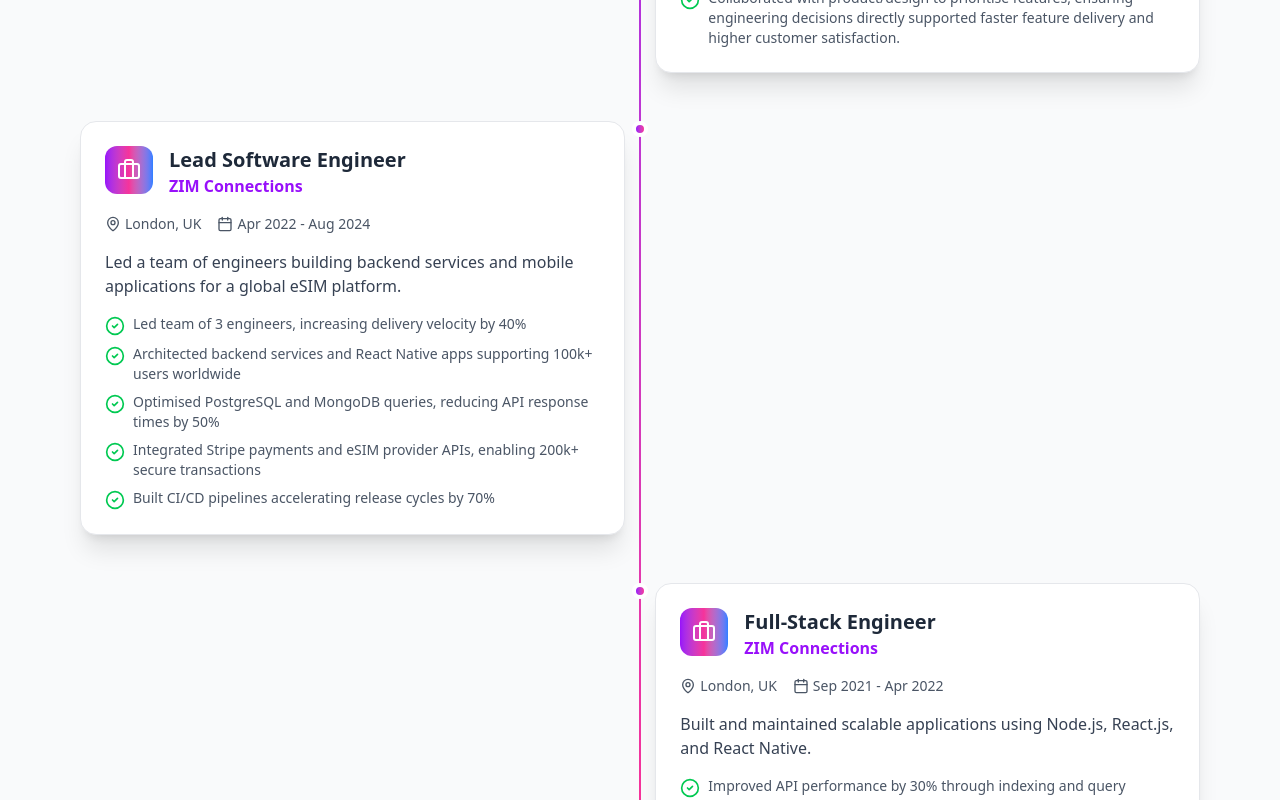
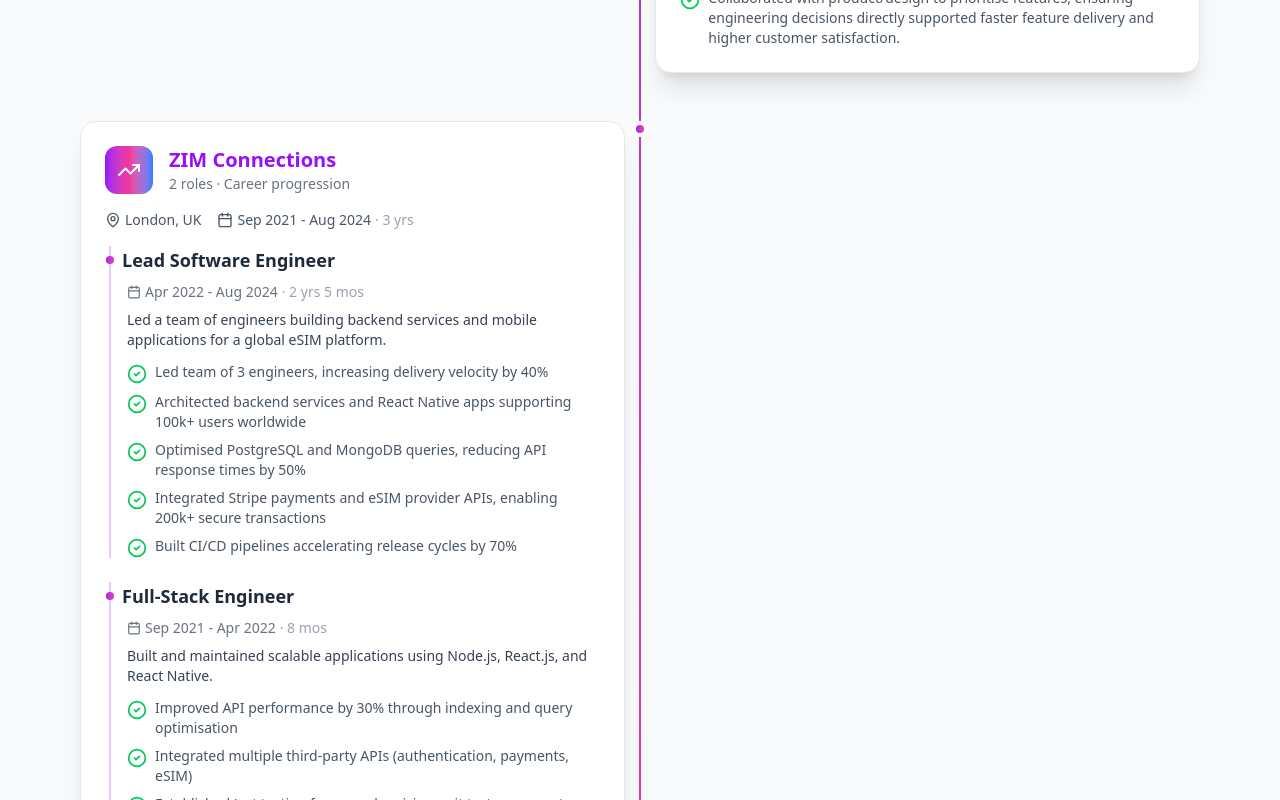
Before and after one commit to ahmadAlMezaal/portfolio-website, a Next.js app: page / in a window 1280 px wide. Shown: the part 2800-3600 px from the top of the page. Built offline with nearby package versions, Linux system fonts and the light colour scheme.

Commit message:
feat: add role progression for experience component (#2)

```diff
--- a/src/components/Experience.tsx
+++ b/src/components/Experience.tsx
@@ -3,8 +3,90 @@
 import { motion } from "framer-motion";
 import { useInView } from "framer-motion";
 import { useRef } from "react";
-import { Briefcase, MapPin, Calendar, CheckCircle2 } from "lucide-react";
+import { Briefcase, MapPin, Calendar, CheckCircle2, TrendingUp, ExternalLink } from "lucide-react";
 import { experiences } from "@/lib/data";
+import type { Experience as ExperienceType, ExperienceRole } from "@/lib/data.types";
+
+// Helper to check if experience has multiple roles
+function hasMultipleRoles(exp: ExperienceType): exp is ExperienceType & { roles: ExperienceRole[] } {
+  return Array.isArray(exp.roles) && exp.roles.length > 0;
+}
+
+// Helper to get the overall period for multi-role experiences
+function getOverallPeriod(roles: ExperienceRole[]): string {
+  if (roles.length === 0) return "";
+  const lastRole = roles[roles.length - 1];
+  const firstRole = roles[0];
+  const startYear = lastRole.period.split(" - ")[0];
+  const endYear = firstRole.period.split(" - ")[1] || "Present";
+  return `${startYear} - ${endYear}`;
+}
+
+// Helper to calculate duration from period string (e.g., "Apr 2022 - Aug 2024")
+function calculateDuration(period: string): string {
+  const months: Record<string, number> = {
+    Jan: 0, Feb: 1, Mar: 2, Apr: 3, May: 4, Jun: 5,
+    Jul: 6, Aug: 7, Sep: 8, Oct: 9, Nov: 10, Dec: 11,
+  };
+
+  const parts = period.split(" - ");
+  if (parts.length !== 2) return "";
+
+  const parseDate = (dateStr: string): Date | null => {
+    if (dateStr === "Present") {
+      return new Date();
+    }
+    const [monthStr, yearStr] = dateStr.trim().split(" ");
+    const month = months[monthStr];
+    const year = parseInt(yearStr, 10);
+    if (month === undefined || isNaN(year)) return null;
+    return new Date(year, month);
+  };
+
+  const startDate = parseDate(parts[0]);
+  const endDate = parseDate(parts[1]);
+
+  if (!startDate || !endDate) return "";
+
+  let totalMonths = (endDate.getFullYear() - startDate.getFullYear()) * 12;
+  totalMonths += endDate.getMonth() - startDate.getMonth();
+  totalMonths += 1; // Include the start month (LinkedIn-style)
+  totalMonths = Math.max(1, totalMonths); // At least 1 month
+
+  const years = Math.floor(totalMonths / 12);
+  const remainingMonths = totalMonths % 12;
+
+  if (years === 0) {
+    return `${remainingMonths} mo${remainingMonths !== 1 ? "s" : ""}`;
+  } else if (remainingMonths === 0) {
+    return `${years} yr${years !== 1 ? "s" : ""}`;
+  } else {
+    return `${years} yr${years !== 1 ? "s" : ""} ${remainingMonths} mo${remainingMonths !== 1 ? "s" : ""}`;
+  }
+}
+
+// Company name component with optional link
+function CompanyName({ name, url, isMultiRole }: { name: string; url?: string; isMultiRole: boolean }) {
+  const baseClasses = isMultiRole
+    ? "text-xl font-bold text-purple-600 dark:text-purple-400"
+    : "text-purple-600 dark:text-purple-400 font-semibold";
+
+  if (url) {
+    return (
+      <a
+        href={url}
+        target="_blank"
+        rel="noopener noreferrer"
+        className={`${baseClasses} inline-flex items-center gap-1.5 hover:text-purple-700 dark:hover:text-purple-300 transition-colors group/link`}
+      >
+        {name}
+        <ExternalLink className="w-4 h-4 opacity-0 -translate-y-0.5 group-hover/link:opacity-100 group-hover/link:translate-y-0 transition-all duration-200" />
+      </a>
+    );
+  }
+
+  return <span className={baseClasses}>{name}</span>;
+}
 
 export default function Experience() {
   const ref = useRef(null);
@@ -23,6 +105,57 @@
   const itemVariants = {
     hidden: { opacity: 0, y: 30 },
     visible: { opacity: 1, y: 0 },
+  };
+
+  // Render a single role's content (achievements and description)
+  const renderRoleContent = (
+    role: { title: string; period: string; description: string; achievements: string[] },
+    expIndex: number,
+    roleIndex: number = 0,
+    isMultiRole: boolean = false
+  ) => {
+    const duration = calculateDuration(role.period);
+
+    return (
+      <div className={isMultiRole ? "pl-4 border-l-2 border-purple-500/30 ml-1" : ""}>
+        {isMultiRole && (
+          <div className="flex items-center gap-2 mb-2">
+            <div className="w-2 h-2 rounded-full bg-gradient-to-r from-purple-600 to-pink-500 -ml-[21px]" />
+            <h4 className="text-lg font-semibold text-gray-800 dark:text-white">
+              {role.title}
+            </h4>
+          </div>
+        )}
+        {isMultiRole && (
+          <div className="flex items-center gap-1 mb-2 text-sm text-gray-500 dark:text-gray-400">
+            <Calendar className="w-3.5 h-3.5" />
+            <span>{role.period}</span>
+            {duration && (
+              <span className="text-gray-400 dark:text-gray-500">· {duration}</span>
+            )}
+          </div>
+        )}
+        <p className={`text-gray-700 dark:text-gray-300 ${isMultiRole ? "text-sm mb-3" : "mb-4"}`}>
+          {role.description}
+        </p>
+        <div className="space-y-2">
+          {role.achievements.map((achievement, achIndex) => (
+            <motion.div
+              key={achIndex}
+              className="flex items-start gap-2"
+              initial={{ opacity: 0, x: -10 }}
+              animate={isInView ? { opacity: 1, x: 0 } : {}}
+              transition={{ delay: 0.5 + expIndex * 0.2 + roleIndex * 0.15 + achIndex * 0.1 }}
+            >
+              <CheckCircle2 className="w-5 h-5 text-green-500 shrink-0 mt-0.5" />
+              <span className="text-sm text-gray-600 dark:text-gray-400">
+                {achievement}
+              </span>
+            </motion.div>
+          ))}
+        </div>
+      </div>
+    );
   };
 
   return (
@@ -53,7 +186,14 @@
 
             {/* Experience Items */}
             <div className="space-y-12">
-              {experiences.map((exp, index) => (
+              {experiences.map((exp, index) => {
+                const isMultiRole = hasMultipleRoles(exp);
+                const displayPeriod = isMultiRole
+                  ? getOverallPeriod(exp.roles!)
+                  : exp.period || "";
+                const totalDuration = calculateDuration(displayPeriod);
+
+                return (
                   <motion.div
                     key={index}
                     variants={itemVariants}
@@ -82,15 +222,28 @@
                         {/* Header */}
                         <div className="flex items-start gap-4 mb-4">
                           <div className="p-3 rounded-xl bg-gradient-to-r from-purple-600 via-pink-500 to-blue-500 text-white shrink-0">
+                            {isMultiRole ? (
+                              <TrendingUp className="w-6 h-6" />
+                            ) : (
                               <Briefcase className="w-6 h-6" />
+                            )}
                           </div>
                           <div>
+                            {isMultiRole ? (
+                              <>
+                                <CompanyName name={exp.company} url={exp.companyUrl} isMultiRole={true} />
+                                <p className="text-sm text-gray-500 dark:text-gray-400">
+                                  {exp.roles!.length} roles · Career progression
+                                </p>
+                              </>
+                            ) : (
+                              <>
                                 <h3 className="text-xl font-bold text-gray-800 dark:text-white group-hover:text-purple-700 dark:group-hover:text-purple-300 transition-colors">
                                   {exp.title}
                                 </h3>
-                          <p className="text-purple-600 dark:text-purple-400 font-semibold">
-                            {exp.company}
-                          </p>
+                                <CompanyName name={exp.company} url={exp.companyUrl} isMultiRole={false} />
+                              </>
+                            )}
                           </div>
                         </div>
 
@@ -102,39 +255,43 @@
                           </div>
                           <div className="flex items-center gap-1">
                             <Calendar className="w-4 h-4" />
-                          <span>{exp.period}</span>
+                            <span>{displayPeriod}</span>
+                            {totalDuration && (
+                              <span className="text-gray-400 dark:text-gray-500">· {totalDuration}</span>
+                            )}
                           </div>
                         </div>
 
-                      {/* Description */}
-                      <p className="text-gray-700 dark:text-gray-300 mb-4">
-                        {exp.description}
-                      </p>
-
-                      {/* Achievements */}
-                      <div className="space-y-2">
-                        {exp.achievements.map((achievement, achIndex) => (
-                          <motion.div
-                            key={achIndex}
-                            className="flex items-start gap-2"
-                            initial={{ opacity: 0, x: -10 }}
-                            animate={isInView ? { opacity: 1, x: 0 } : {}}
-                            transition={{ delay: 0.5 + index * 0.2 + achIndex * 0.1 }}
-                          >
-                            <CheckCircle2 className="w-5 h-5 text-green-500 shrink-0 mt-0.5" />
-                            <span className="text-sm text-gray-600 dark:text-gray-400">
-                              {achievement}
-                            </span>
-                          </motion.div>
+                        {/* Content - Single Role vs Multiple Roles */}
+                        {isMultiRole ? (
+                          <div className="space-y-6">
+                            {exp.roles!.map((role, roleIndex) => (
+                              <div key={roleIndex}>
+                                {renderRoleContent(role, index, roleIndex, true)}
+                              </div>
                             ))}
                           </div>
+                        ) : (
+                          renderRoleContent(
+                            {
+                              title: exp.title || "",
+                              period: exp.period || "",
+                              description: exp.description || "",
+                              achievements: exp.achievements || [],
+                            },
+                            index,
+                            0,
+                            false
+                          )
+                        )}
                       </motion.div>
                     </div>
 
                     {/* Spacer for alternating layout */}
                     <div className="hidden md:block md:w-1/2" />
                   </motion.div>
-              ))}
+                );
+              })}
             </div>
           </div>
         </motion.div>
--- a/src/lib/data.config.example.ts
+++ b/src/lib/data.config.example.ts
@@ -106,13 +106,45 @@
   // ---------------------------------------------------------------------------
   // WORK EXPERIENCE (most recent first)
   // ---------------------------------------------------------------------------
+  // You can use either:
+  // 1. Single role format (title, period, description, achievements)
+  // 2. Multiple roles format (roles array) - for promotions at same company
   experiences: [
+    // Example: Multiple roles at same company (promotions)
     {
-      title: "Job Title",
-      company: "Company Name",
-      location: "City, Country or Remote",
-      period: "YYYY - Present",
-      description: "Brief description of your role and responsibilities.",
+      company: "Tech Company Inc.",
+      companyUrl: "https://techcompany.com", // Optional: link to company website
+      location: "San Francisco, CA",
+      roles: [
+        {
+          title: "Lead Software Engineer",
+          period: "2023 - Present",
+          description: "Leading a team of 5 engineers on the core platform.",
+          achievements: [
+            "Promoted to lead after demonstrating technical excellence",
+            "Mentored 3 junior developers",
+            "Architected new microservices infrastructure",
+          ],
+        },
+        {
+          title: "Software Engineer",
+          period: "2021 - 2023",
+          description: "Full-stack development on the main product.",
+          achievements: [
+            "Built key features that increased user engagement by 40%",
+            "Reduced API response times by 60%",
+            "Introduced automated testing practices",
+          ],
+        },
+      ],
+    },
+    // Example: Single role at a company
+    {
+      title: "Junior Developer",
+      company: "Startup Co.",
+      location: "Remote",
+      period: "2019 - 2021",
+      description: "Full-stack web development for early-stage startup.",
       achievements: [
         "Key achievement #1",
         "Key achievement #2",
--- a/src/lib/data.config.ts
+++ b/src/lib/data.config.ts
@@ -103,6 +103,7 @@
         { name: "React", level: 88 },
         { name: "React Native", level: 85 },
         { name: "Redux", level: 82 },
+        { name: "Next.js", level: 60 },
       ],
     },
   ],
@@ -114,6 +115,7 @@
     {
       title: "Senior Software Engineer",
       company: "Shuffle Finance",
+      companyUrl: "https://getshuffle.co.uk/",
       location: "London, UK",
       period: "Aug 2024 - Present",
       description:
@@ -127,9 +129,12 @@
       ],
     },
     {
+      company: "ZIM Connections",
+      companyUrl: "https://zimconnections.com",
+      location: "London, UK",
+      roles: [
+        {
           title: "Lead Software Engineer",
-      company: "ZIM Connections",
-      location: "London, UK",
           period: "Apr 2022 - Aug 2024",
           description:
             "Led a team of engineers building backend services and mobile applications for a global eSIM platform.",
@@ -143,8 +148,6 @@
         },
         {
           title: "Full-Stack Engineer",
-      company: "ZIM Connections",
-      location: "London, UK",
           period: "Sep 2021 - Apr 2022",
           description:
             "Built and maintained scalable applications using Node.js, React.js, and React Native.",
@@ -155,9 +158,12 @@
             "Supported smooth deployments via CI/CD automation",
           ],
         },
+      ],
+    },
     {
       title: "Product Engineer (Open Source)",
-      company: "Athena Group of Companies",
+      company: "DeSofy",
+      companyUrl: "https://www.deso.com/",
       location: "Remote",
       period: "Jan 2021 - Dec 2021",
       description:
@@ -171,6 +177,7 @@
     {
       title: "Mobile Developer",
       company: "HelloTree",
+      companyUrl: "https://hellotree.com/",
       location: "Jounieh, Lebanon",
       period: "Jul 2020 - Jan 2021",
       description:
@@ -184,6 +191,7 @@
     {
       title: "Lecturer",
       company: "Geek Express",
+      companyUrl: "https://www.geekexpress.com/en",
       location: "Beirut, Lebanon",
       period: "Aug 2019 - Jul 2020",
       description:
```
Also changed, not shown: src/lib/data.types.ts (+18 -3 lines), 1 other file (tests, documents, lock files or other folders). Lines whose indentation alone changed are shown as unchanged.
